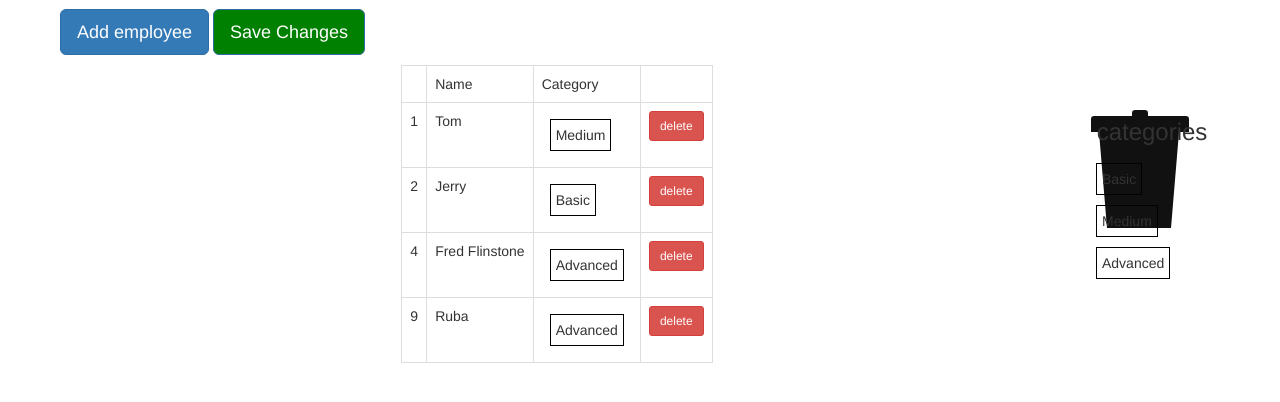
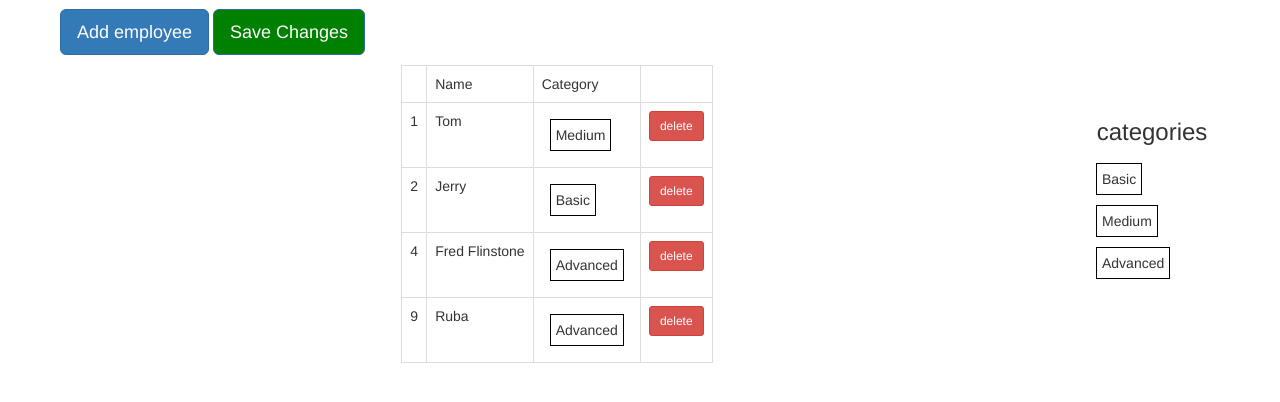
Before and after one commit to rubacalypse/alabama, a Django app: page /employees in a window 1280 px wide. Shown: the part 51-453 px from the top of the page. Run offline with Django 3.2, Linux system fonts and the light colour scheme; data comes from the database, SQL or seed files in the repository; both versions use the stored data as it was after the commit; some libraries are stand-ins or nearby versions.

Commit message:
Make trash hidden :C

```diff
--- a/daily/static/daily/trash.css
+++ b/daily/static/daily/trash.css
@@ -14,6 +14,7 @@
 }
 
 .trash {
+  visibility: hidden;
   background: #ffffff;
   position: relative;
   width: 160px;
```
Also changed, not shown: db.sqlite3.
